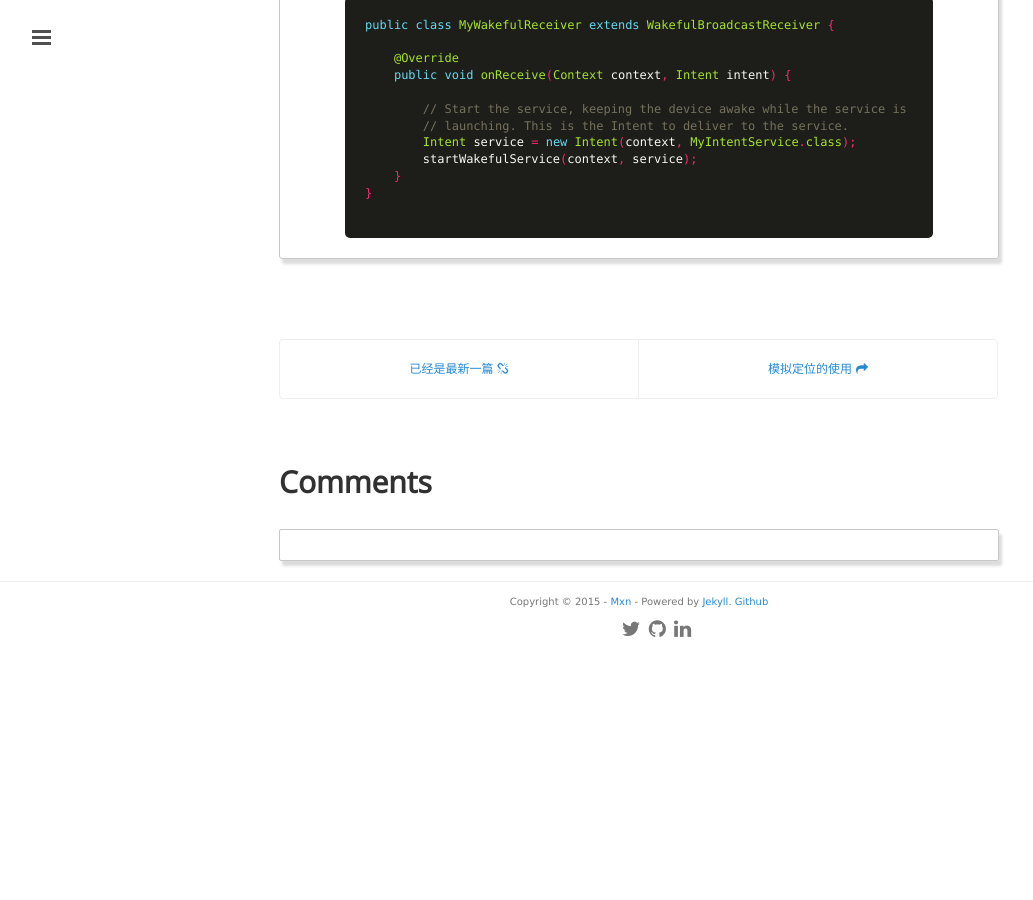
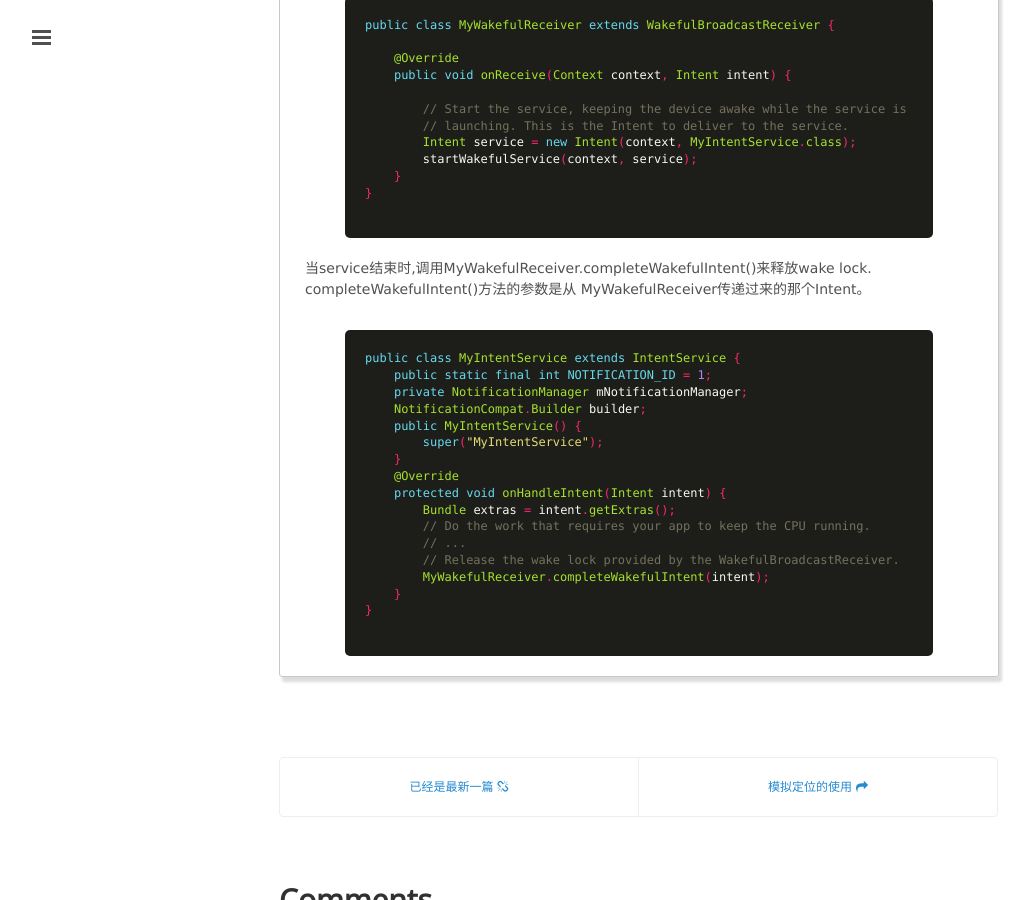
Before and after one commit to mxn21/mxn21.github.io, a Jekyll site: the page built from _posts/2015-11-5-wakelock解析.md, in a window 1280 px wide and 900 px high, scrolled down 9734 px. Shown: the whole window, without its empty margins (1-1034 px from the left). Built offline with Jekyll 4.4.1, drawn with Linux system fonts in a browser that asks for light colours; Markdown is read by kramdown in place of the engine named in the settings; comment, search, counter and statistics services are not loaded; before the commit the page ends 10388 px from its top, so only the background shows below that.

Commit message:
we w re w

```diff
--- a/_posts/2015-11-5-wakelock解析.md
+++ b/_posts/2015-11-5-wakelock解析.md
@@ -434,3 +434,25 @@
     }
 }
     {% endhighlight %}
+
+当service结束时,调用MyWakefulReceiver.completeWakefulIntent()来释放wake lock. completeWakefulIntent()方法的参数是从
+MyWakefulReceiver传递过来的那个Intent。
+
+    {% highlight java %}
+public class MyIntentService extends IntentService {
+    public static final int NOTIFICATION_ID = 1;
+    private NotificationManager mNotificationManager;
+    NotificationCompat.Builder builder;
+    public MyIntentService() {
+        super("MyIntentService");
+    }
+    @Override
+    protected void onHandleIntent(Intent intent) {
+        Bundle extras = intent.getExtras();
+        // Do the work that requires your app to keep the CPU running.
+        // ...
+        // Release the wake lock provided by the WakefulBroadcastReceiver.
+        MyWakefulReceiver.completeWakefulIntent(intent);
+    }
+}
+    {% endhighlight %}
```
